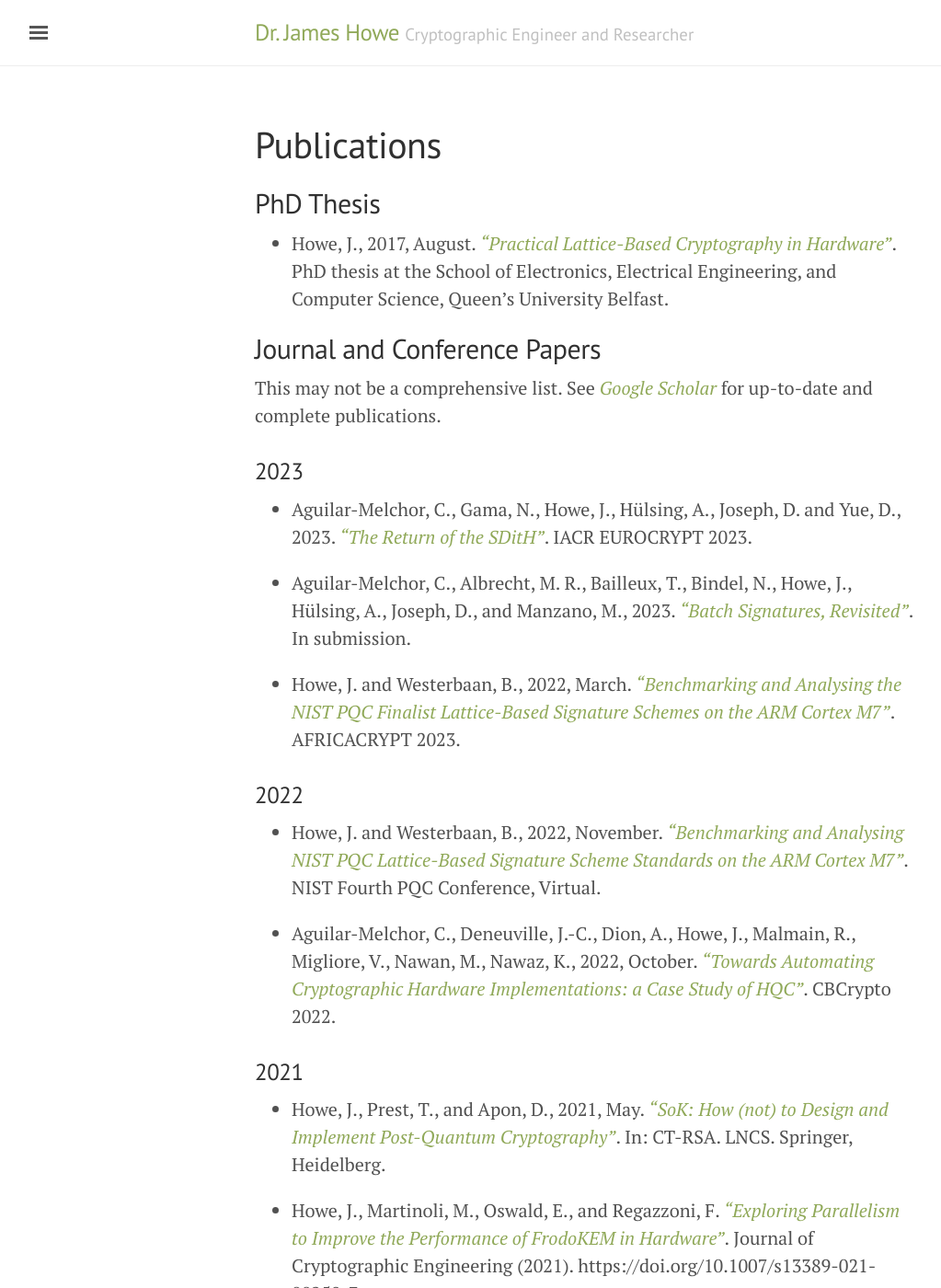
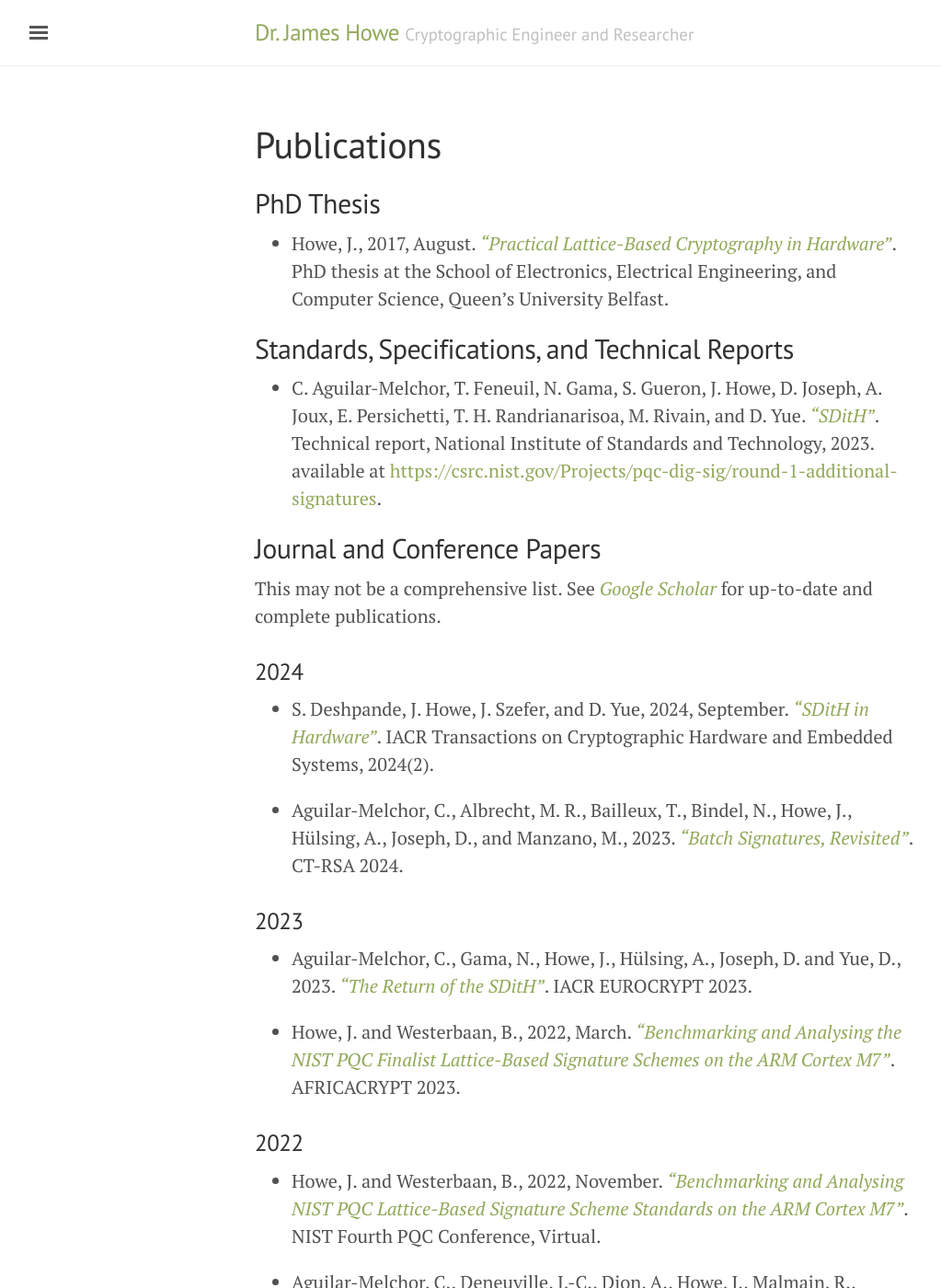
Before and after one commit to jameshoweee/jameshoweee.github.io, a Jekyll site: the page built from papers.md, in a window 1280 px wide and 1400 px high. Shown: the whole window at 92% size, without its empty margins (3-1026 px from the left). Built offline with Jekyll 4.4.1, drawn with Linux system fonts in a browser that asks for light colours.

Commit message:
Update papers.md

```diff
--- a/papers.md
+++ b/papers.md
@@ -7,16 +7,21 @@ permalink: /publications/
 ## PhD Thesis
 *	Howe, J., 2017, August. [*"Practical Lattice-Based Cryptography in Hardware"*](files/thesis.pdf). PhD thesis at the School of Electronics, Electrical Engineering, and Computer Science, Queen’s University Belfast.
 
+## Standards, Specifications, and Technical Reports
+* C. Aguilar-Melchor, T. Feneuil, N. Gama, S. Gueron, J. Howe, D. Joseph, A. Joux, E. Persichetti, T. H. Randrianarisoa, M. Rivain, and D. Yue. [*"SDitH"*](https://sdith.org/). Technical report, National Institute of Standards and Technology, 2023. available at [https://csrc.nist.gov/Projects/pqc-dig-sig/round-1-additional-signatures](https://csrc.nist.gov/Projects/pqc-dig-sig/round-1-additional-signatures).
+
 ## Journal and Conference Papers
 This may not be a comprehensive list.
 See [*Google Scholar*](https://scholar.google.co.uk/citations?user=LItUNn4AAAAJ&hl=en) for up-to-date and complete publications.
 
+### 2024
+* S. Deshpande, J. Howe, J. Szefer, and D. Yue, 2024, September. [*"SDitH in Hardware"*](https://eprint.iacr.org/2024/069). IACR Transactions on Cryptographic Hardware and Embedded Systems, 2024(2).
+
+* Aguilar-Melchor, C., Albrecht, M. R., Bailleux, T., Bindel, N., Howe, J., Hülsing, A., Joseph, D., and Manzano, M., 2023. [*"Batch Signatures, Revisited"*](https://eprint.iacr.org/2023/492.pdf). CT-RSA 2024.
+
 ### 2023
 
 * Aguilar-Melchor, C., Gama, N., Howe, J., Hülsing, A., Joseph, D. and Yue, D., 2023. [*"The Return of the SDitH"*](https://eprint.iacr.org/2022/1645.pdf). IACR EUROCRYPT 2023.
-
-* Aguilar-Melchor, C., Albrecht, M. R., Bailleux, T., Bindel, N., Howe, J., Hülsing, A., Joseph, D., and Manzano, M., 2023. [*"Batch Signatures, Revisited"*](https://eprint.iacr.org/2023/492.pdf). In submission.
-
 
 * Howe, J. and Westerbaan, B., 2022, March. [*"Benchmarking and Analysing the NIST PQC Finalist Lattice-Based Signature Schemes on the ARM Cortex M7"*](https://eprint.iacr.org/2022/405.pdf). AFRICACRYPT 2023.
 
```
